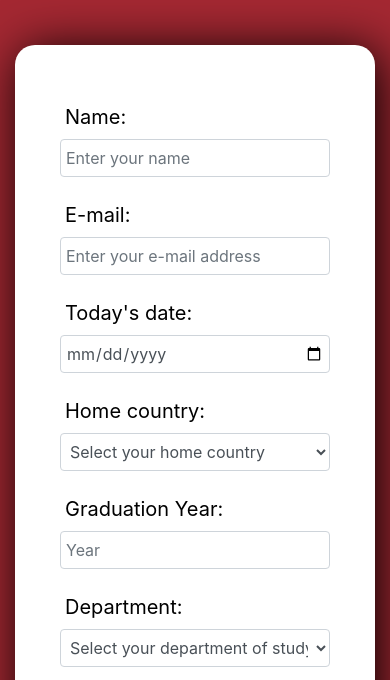
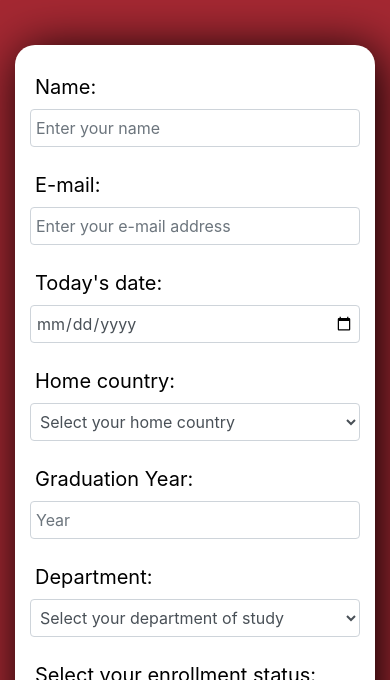
Before and after one commit to h-morgan/WPI-survey, a plain HTML site: page index.html in a window 390 px wide. Shown: the part 133-813 px from the top of the page. Drawn offline with nearby package versions, Linux system fonts and the light colour scheme.

Commit message:
minimize padding for mobile form

```diff
--- a/style.css
+++ b/style.css
@@ -101,6 +101,10 @@ Media Queries*/
         max-width: 75px;
         max-height: 75px;
     }
+
+    .form-area {
+        padding: 20px;
+    }
 }
 
 @media screen and (max-width: 500px) {
```
